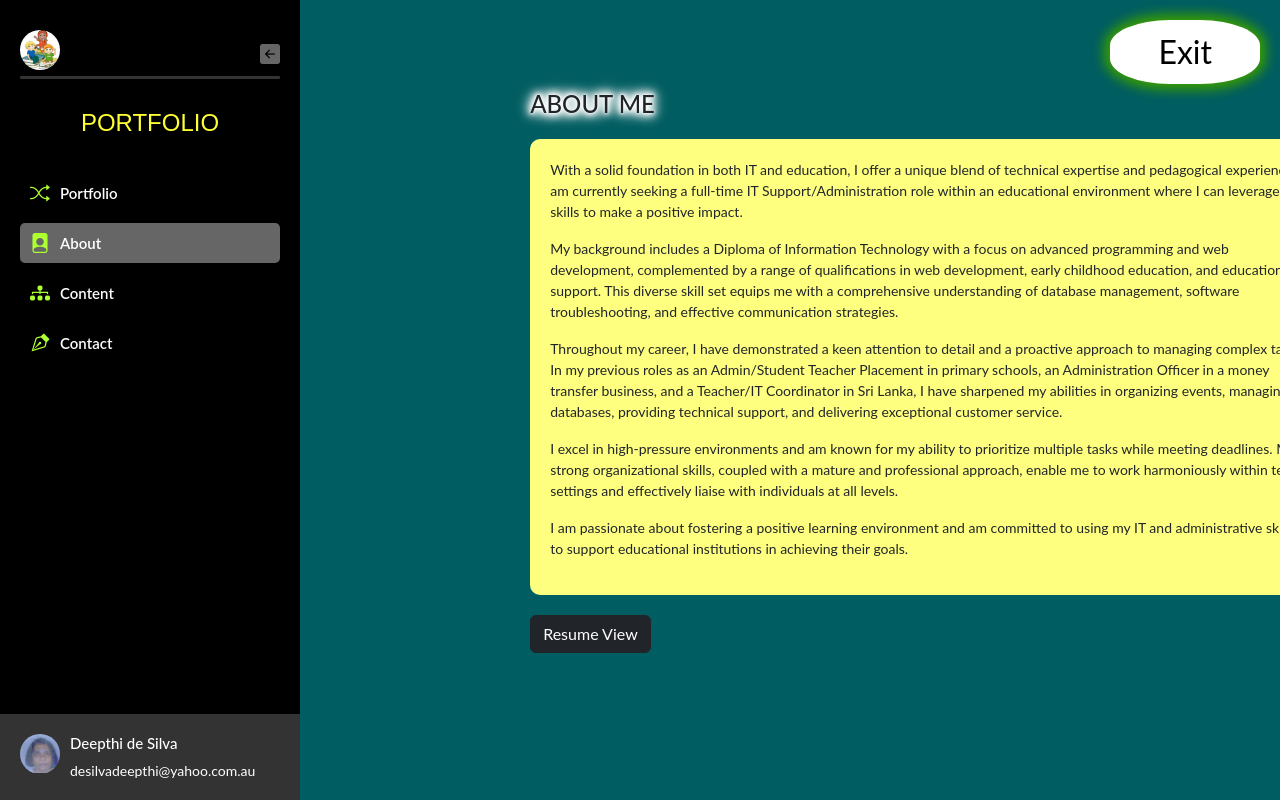
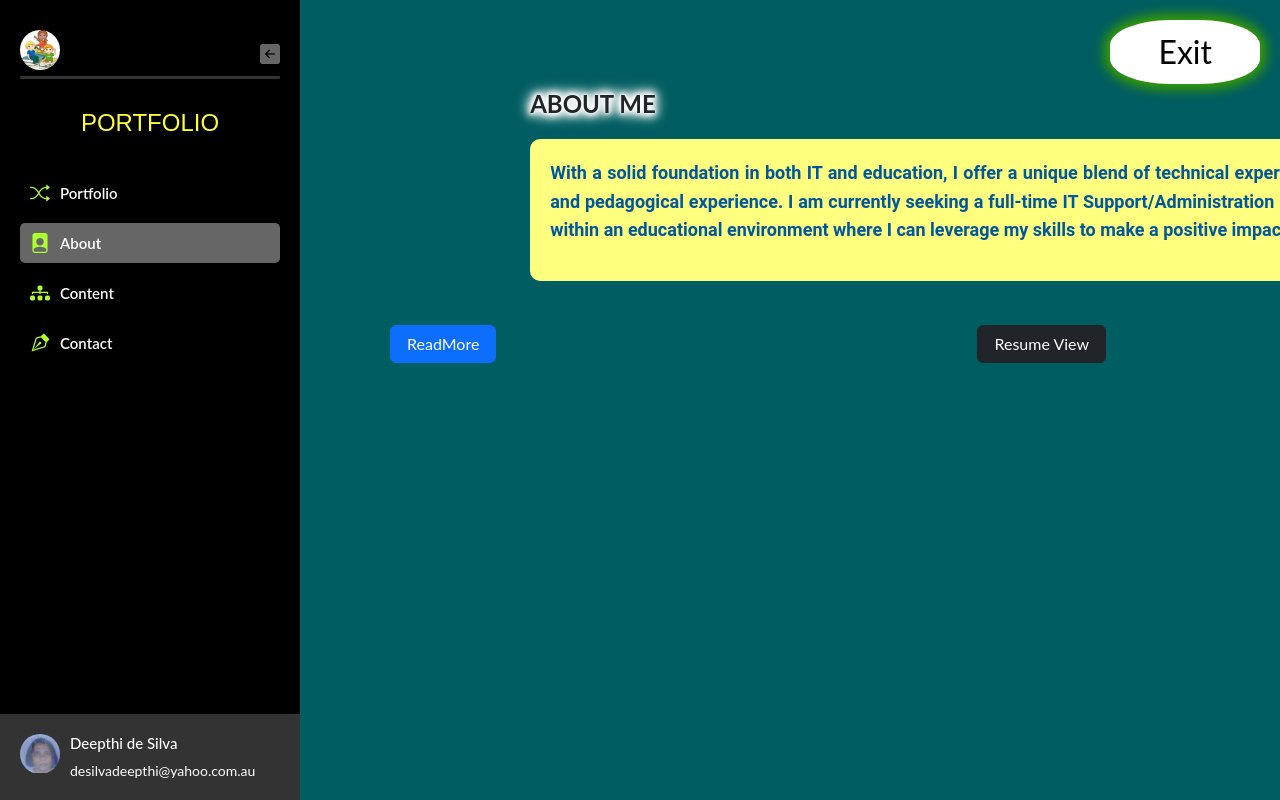
Before and after one commit to VIN-1927/deeresume, a React (Create React App) app: page /about in a window 1280 px wide. Shown: the top 800 px of the page. Built offline with nearby package versions, Linux system fonts and the light colour scheme.

Commit message:
update about

```diff
--- a/src/App.css
+++ b/src/App.css
@@ -308,6 +308,7 @@ body {
 
 
 
+
 .contact-container {
   display: flex;
   justify-content: center;
--- a/src/pages/About.jsx
+++ b/src/pages/About.jsx
@@ -1,13 +1,17 @@
-import React, { Component } from "react";
-
-// import Button from "../components/layout/Button";
+import React, { useState } from "react";
 import { Link } from "react-router-dom";
 
-class About extends Component {
-  state = {};
+const About = () => {
+  const [showAll, setShowAll] = useState(false);
 
-  render() {
-    // const { twitterName } = this.props;
+  const ReadMoreLess = () => {
+    setShowAll((prevState) => !prevState);
+  };
+
+  const fullText =
+    "With a solid foundation in both IT and education, I offer a unique blend of technical expertise and pedagogical experience. I am currently seeking a full-time IT Support/Administration role within an educational environment where I can leverage my skills to make a positive impact.";
+
+  const truncatedText = fullText.substring(0, 300) + "...";
 
   return (
     <div className="header p-3">
@@ -16,71 +20,70 @@ class About extends Component {
           <h4
             style={{
               textShadow:
-                  "0 0 2px #fff, 0 0 4px #fff, 0 0 6px #fff, 0 0 8px #fff, 0 0 10px #fff, 0 0 12px #fff, 0 0 14px #fff,0 0 16px #fff,  0 0 18px #fff",
+                "0 0 2px #fff, 0 0 4px #fff, 0 0 6px #fff, 0 0 8px #fff, 0 0 10px #fff, 0 0 12px #fff, 0 0 14px #fff, 0 0 16px #fff, 0 0 18px #fff",
             }}
           >
-              <bold>ABOUT ME </bold>{" "}
+            <strong>ABOUT ME</strong>
           </h4>
           <div className="banner">
-              <p className="text">
+            <p
+              style={{
+                fontFamily: "'Roboto', sans-serif",
+                fontSize: "18px",
+                fontWeight: "700",
+                color: "#01579B",
+                lineHeight: "1.6",
+                textAlign: "justify",
+              }}
+            >
+              {showAll ? fullText : truncatedText}
+            </p>
+            {showAll && (
+              <div className="ppp" style={{fontFamily:'Tahoma', fontSize:'18px',color:'#01579B'}}>
                 <p>
-                  <p>
-                    {" "}
-                    With a solid foundation in both IT and education, I offer a unique blend of technical expertise and pedagogical experience. I am currently seeking a full-time IT Support/Administration role within an educational environment where I can leverage my skills to make a positive impact.{" "}
+                  My background includes a Diploma of Information Technology
+                  with a focus on advanced programming and web development,
+                  complemented by a range of qualifications in web development,
+                  early childhood education, and educational support.
                 </p>
                 <p>
-                    {" "}
-                    My background includes a Diploma of Information Technology
-                    with a focus on advanced programming and web development,
-                    complemented by a range of qualifications in web
-                    development, early childhood education, and educational
-                    support. This diverse skill set equips me with a
-                    comprehensive understanding of database management, software
-                    troubleshooting, and effective communication strategies.{" "}
+                  Throughout my career, I have demonstrated a keen attention to
+                  detail and a proactive approach to managing complex tasks. I
+                  have sharpened my abilities in organizing events, managing
+                  databases, providing technical support, and delivering
+                  exceptional customer service.
                 </p>
-
-                  <p>
-                    Throughout my career, I have demonstrated a keen attention
-                    to detail and a proactive approach to managing complex
-                    tasks. In my previous roles as an Admin/Student Teacher
-                    Placement in primary schools, an Administration Officer in a
-                    money transfer business, and a Teacher/IT Coordinator in Sri
-                    Lanka, I have sharpened my abilities in organizing events,
-                    managing databases, providing technical support, and
-                    delivering exceptional customer service.
-                  </p>
-
                 <p>
                   I excel in high-pressure environments and am known for my
-                    ability to prioritize multiple tasks while meeting
-                    deadlines. My strong organizational skills, coupled with a
-                    mature and professional approach, enable me to work
-                    harmoniously within team settings and effectively liaise
-                    with individuals at all levels.
+                  ability to prioritize multiple tasks while meeting deadlines.
+                  My strong organizational skills, coupled with a mature and
+                  professional approach, enable me to work harmoniously within
+                  team settings.
                 </p>
-
                 <p>
-                    {" "}
                   I am passionate about fostering a positive learning
-                    environment and am committed to using my IT and
-                    administrative skills to support educational institutions in
-                    achieving their goals.
-                  </p>
-                </p>{" "}
+                  environment and am committed to using my IT and administrative
+                  skills to support educational institutions in achieving their
+                  goals.
                 </p>
               </div>
-
-              <Link to="/next" className="btn btn-dark btn-block">
-                Resume View
-              </Link>
-
-
-
+            )}
           </div>
         </div>
         </div>
+
+        <div className="d-flex justify-content-between align-items-center  px-4">
+  <button className="btn btn-primary px-3" onClick={ReadMoreLess}>
+    {showAll ? "ShowLess" : "ReadMore"}
+  </button>
+  <Link to="/next" className="btn btn-dark px-3">
+    Resume View
+  </Link>
+</div>
+
+</div>
+
   );
-  }
-}
+};
 
 export default About;
```
Also changed, not shown: src/pages/About1.jsx (added, +86 -0 lines), src/pages/Next.jsx (+240 -59 lines). Lines whose indentation alone changed are shown as unchanged.
